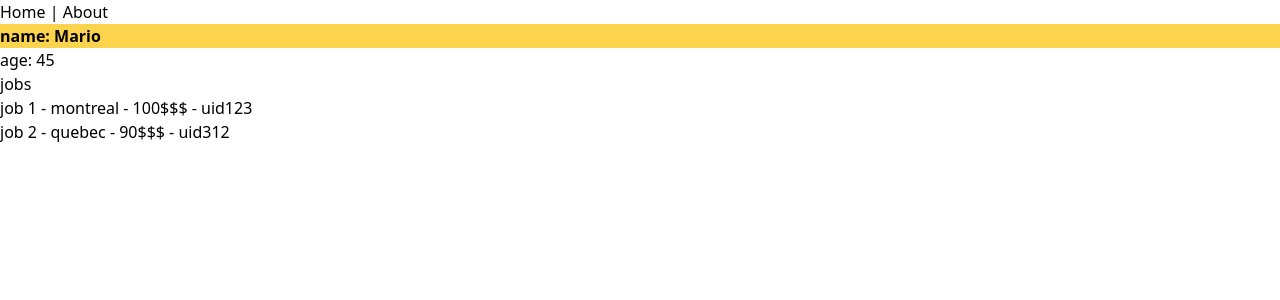
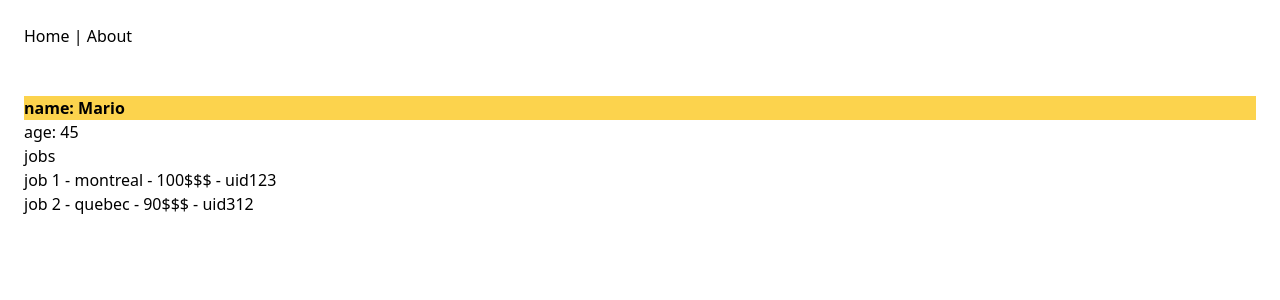
Before and after one commit to aurelienroux/vue3-poc, a Vue app: page / in a window 1280 px wide. Shown: the top 300 px of the page. Built offline with nearby package versions, Linux system fonts and the light colour scheme.

Commit message:
padding on elements

```diff
--- a/src/App.vue
+++ b/src/App.vue
@@ -1,5 +1,5 @@
 <template>
-  <div id="nav">
+  <div id="nav" class="p-6">
     <router-link to="/">Home</router-link> |
     <router-link to="/about">About</router-link>
   </div>
--- a/src/views/Home.vue
+++ b/src/views/Home.vue
@@ -1,4 +1,5 @@
 <template>
+  <div class="p-6">
     <div class="font-bold bg-yellow-300">name: {{ name }}</div>
     <div>age: {{ age }}</div>
     <h2>jobs</h2>
@@ -6,6 +7,7 @@
       {{ job.title }} - {{ job.location }} - {{ job.salary }}$$$ - {{ job.id }}
     </div>
     <!-- <button @click="changeName('Zelda')">click</button> -->
+  </div>
 </template>
 
 <script lang="ts">
```
Lines whose indentation alone changed are shown as unchanged.
